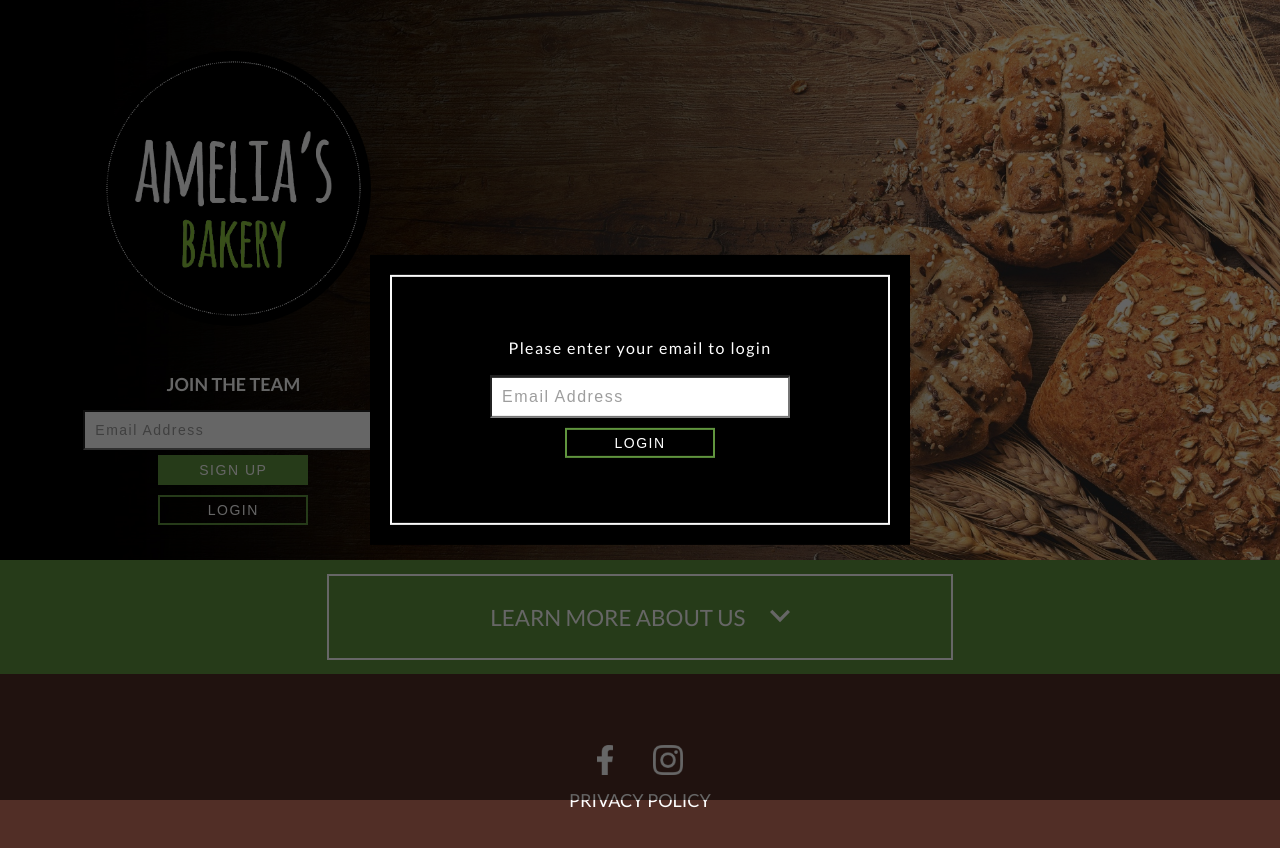
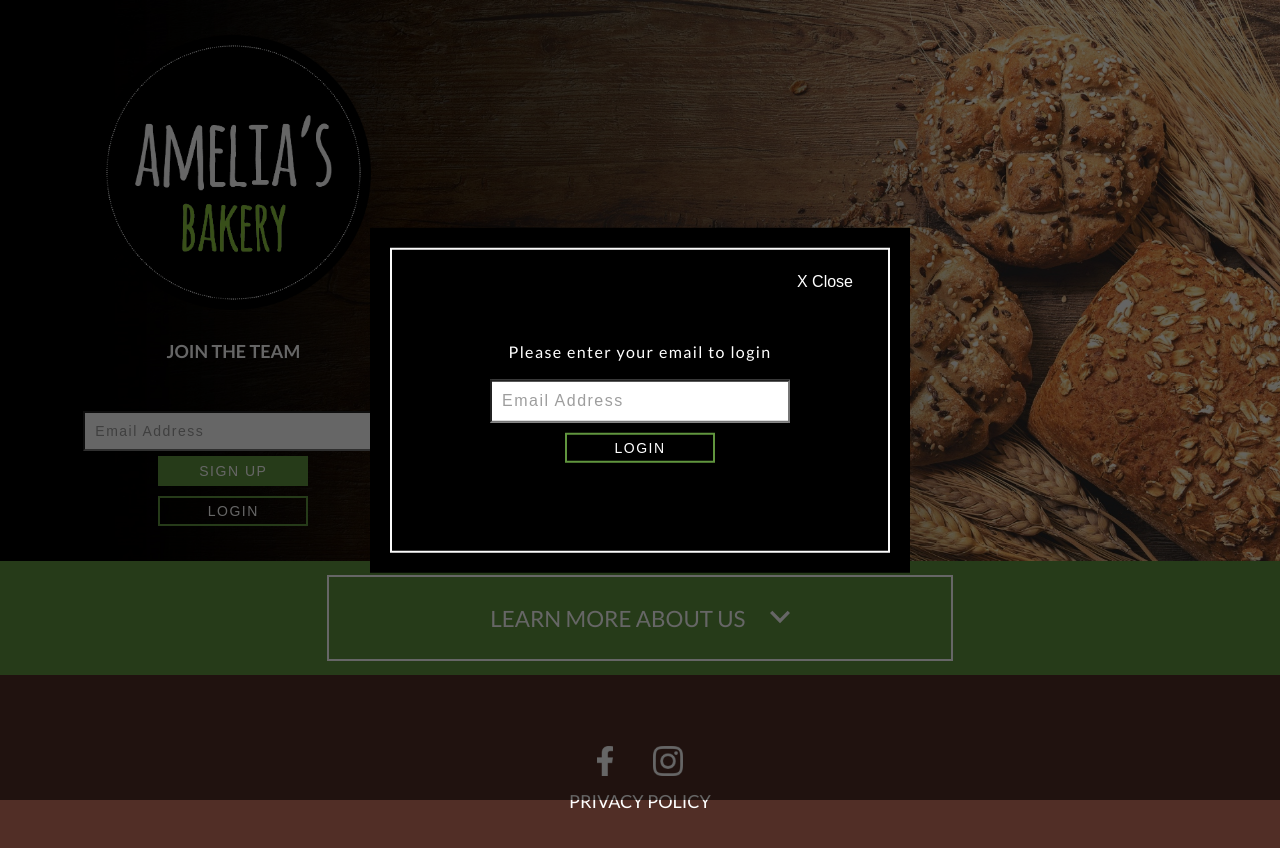
Before and after one commit to dcartist/bakery, a React (Create React App) app: page / in a window 1280 px wide. Both pictures are taken after a click on the button "LOGIN". Shown: the top 848 px of the page. Built offline with nearby package versions, Linux system fonts and the light colour scheme.

Commit message:
adding navigation

```diff
--- a/src/App.js
+++ b/src/App.js
@@ -3,28 +3,46 @@ import Footer from "./Pages/Footer"
 import Intro from "./Pages/Intro"
 import Main from "./Pages/Main"
 import Navigation from "./Pages/Navigation"
-import {Route, Switch, useLocation} from "react-router-dom";
+import {Route, Switch, useLocation, Redirect} from "react-router-dom";
+import { useHistory } from "react-router-dom";
+
 import react, {useState} from "react"
 
 function App() {
-
+  let history = useHistory();
   const location = useLocation();
+  const [message, setMessage] = useState(`${String.fromCharCode(160)}`)
   const [Email, setEmail] = useState('')
 
   function handleEmailChange(e){
     e.preventDefault()
     console.log(e.target.value)
+    setEmail(e.target.value)
   }
   function handleLoginChange(e){
     e.preventDefault()
     console.log(e.target.value)
+    setEmail(e.target.value)
   }
+  function validateEmail(){
+    let emailValidate = /^[^@]+@\w+(\.\w+)+\w$/
+    if (Email.match(emailValidate) ){
+      setMessage("Congrats Your email Works")
+      history.push('/main')
+
+    } else {
+      setMessage("I'm sorry your email is invalid")
+    }
+    // Email.match(emailValidate) ? setMessage("Congrats Your email Works")  : setMessage("I'm sorry your email is invalid")
+
+  }
+
   return (
     <div className="appBase">
 
       {location.pathname !== '/'? <Navigation Email={Email}></Navigation> : null}
     <Switch>
-      <Route path="/" exact render={(props)=><Intro handleEmailChange={handleEmailChange} handleLoginChange={handleLoginChange}></Intro>}></Route>
+      <Route path="/" exact render={(props)=><Intro handleEmailChange={handleEmailChange} handleLoginChange={handleLoginChange} message={message} validateEmail={validateEmail} setEmail={setEmail} setMessage={setMessage}></Intro>}></Route>
       <Route path="/main" exact component={Main}></Route>
     </Switch>
     <section>
--- a/src/Pages/Intro.js
+++ b/src/Pages/Intro.js
@@ -5,8 +5,11 @@ import About from "./About"
 export default function Intro(props) {
     const [toggleLogin, settoggleLogin] = useState('hide')
     function toggleButton(){
+        props.setEmail("")
+        props.setMessage(`${String.fromCharCode(160)}`)
         toggleLogin === "hide" ? settoggleLogin("show") : settoggleLogin("hide")
     }
+
     return (
         <div>
             <section className="introBackground" style={{ backgroundImage: `url(${process.env.PUBLIC_URL + '/assets/image.jpg'})` }}>
@@ -14,25 +17,31 @@ export default function Intro(props) {
     {/* Begin of Modal */}
     <div className={toggleLogin}>
       <div className="login-overlay"></div>
-          <div className="login">  <form>
+          <div className="login">
+          <p class="close" id="close">
+                                <button class="closeButton" onClick={toggleButton}> X Close</button>
+                            </p>
+          <form>
         <p>Please enter your email to login </p>
         <p>
         <input type="text" placeholder="Email Address" onChange={props.handleEmailChange}></input>
         </p>
       </form>
-        <button className="smallButton greenBorderButton loginButton" onClick={toggleButton}>Login</button>
+        <button className="smallButton greenBorderButton loginButton" onClick={props.validateEmail}>Login</button>
+        <p>{props.message}</p>
       </div>
       </div>
 
         {/* End of MODAL */}
       <img src={Logo} alt="Amelia's Bakery Logo"/>
       <h3>JOIN THE TEAM</h3>
+      <p>{props.message}</p>
       <form>
         <p>
         <input type="text" placeholder="Email Address" onChange={props.handleEmailChange}></input>
         </p>
       </form>
-        <button className="smallButton greenFilledButton loginButton"> SIGN UP</button>
+        <button className="smallButton greenFilledButton loginButton" onClick={props.validateEmail}> SIGN UP</button>
         <button className="smallButton greenBorderButton loginButton" onClick={toggleButton}>Login</button>
     </div>
 
--- a/src/Pages/Navigation.js
+++ b/src/Pages/Navigation.js
@@ -1,12 +1,14 @@
 import React from 'react'
 import Logo from "../Assets/LOGO.png"
-
+import {Link} from "react-router-dom"
 export default function Navigation(props) {
     return (
         <div className="Navigation">
-            Navigation
-
-      <img src={Logo} alt="Amelia's Bakery Logo"/>
+        <img src={Logo} alt="Amelia's Bakery Logo"/>
+        <ul>
+            <li><Link to="/">Intro</Link></li>
+            <li><Link to="/main">Main</Link></li>
+        </ul>
         </div>
     )
 }
--- a/src/style.scss
+++ b/src/style.scss
@@ -96,17 +96,17 @@ select:focus
         ::placeholder {
             color: rgb(117, 117, 117);
             opacity: .7;
-          }
+        }
 
-          :-ms-input-placeholder {
+        :-ms-input-placeholder {
             color: rgb(117, 117, 117);
             opacity: .7;
-          }
+        }
 
-          ::-ms-input-placeholder {
+        ::-ms-input-placeholder {
             color: rgb(117, 117, 117);
             opacity: .7;
-          }
+        }
 
         button {
             margin: 5px auto;
@@ -116,6 +116,7 @@ select:focus
     .loginButton{
         margin: 5px auto;
     }
+    /* ---------------------------------- Modal --------------------------------- */
     .login{
         z-index: 1125;
         left: 50%;
@@ -145,7 +146,27 @@ select:focus
         border: 2px solid rgb(250, 250, 250);
         box-shadow: 0px 0px 0px 20px black;
 
+        .close{
+            text-align: right;
+            margin-top:-50px;
+            padding: 10px;
+            /* background-color: black; */
+            color: white;
+            width: 100%;
+            margin-left: 45px;
+            position: relative;
+            margin-bottom: 30px;
+        }
 
+        .closeButton{
+            text-align: right;
+            margin-top:-40px;
+            padding: 10px;
+            background-color: black;
+            color: white;
+            border: 0;
+            position: relative;
+        }
     }
 
     .login-overlay{
@@ -160,7 +181,6 @@ select:focus
 
 }
 
-/* ---------------------------------- Modal --------------------------------- */
 .show {
     display: block !important;
 }
@@ -218,6 +238,9 @@ select:focus
             background: white;
             transition: all 0.35s;
         }
+        &-content div {
+            padding-top: 2em;
+        }
     }
 
     input:checked {
@@ -248,7 +271,39 @@ select:focus
     }
 }
 
+/* ------------------------------- Navigation ------------------------------- */
+.Navigation{
+    background-color: black;
+    color: white;
+    padding: 5px;
+    display: flex;
+    flex-direction: row;
+    align-items: center;
+    img {
+        margin-left: 10px;
+        height: 80px;
+        border: white 1px solid;
+        border-radius: 50%;
+    }
+    ul{
+        display: inline;
+        li{
+            display: inline;
+            padding: 5px;
+            a{
+                color: white;
+            }
+            &::after{
+                padding: 0 10px;
+                content: '|';
 
+            }
+            &:last-child::after{
+                content:'';
+            }
+        }
+    }
+}
 /* ------------------------------ Main Section ------------------------------ */
 .main {
     background-color: white;
@@ -315,7 +370,15 @@ select:focus
             }
 
         }
+        .login {
+            background: black;
+            max-width: 90%;
 
+            input{
+                width: 100%;
+
+            }
+        }
     }
 
 
```
